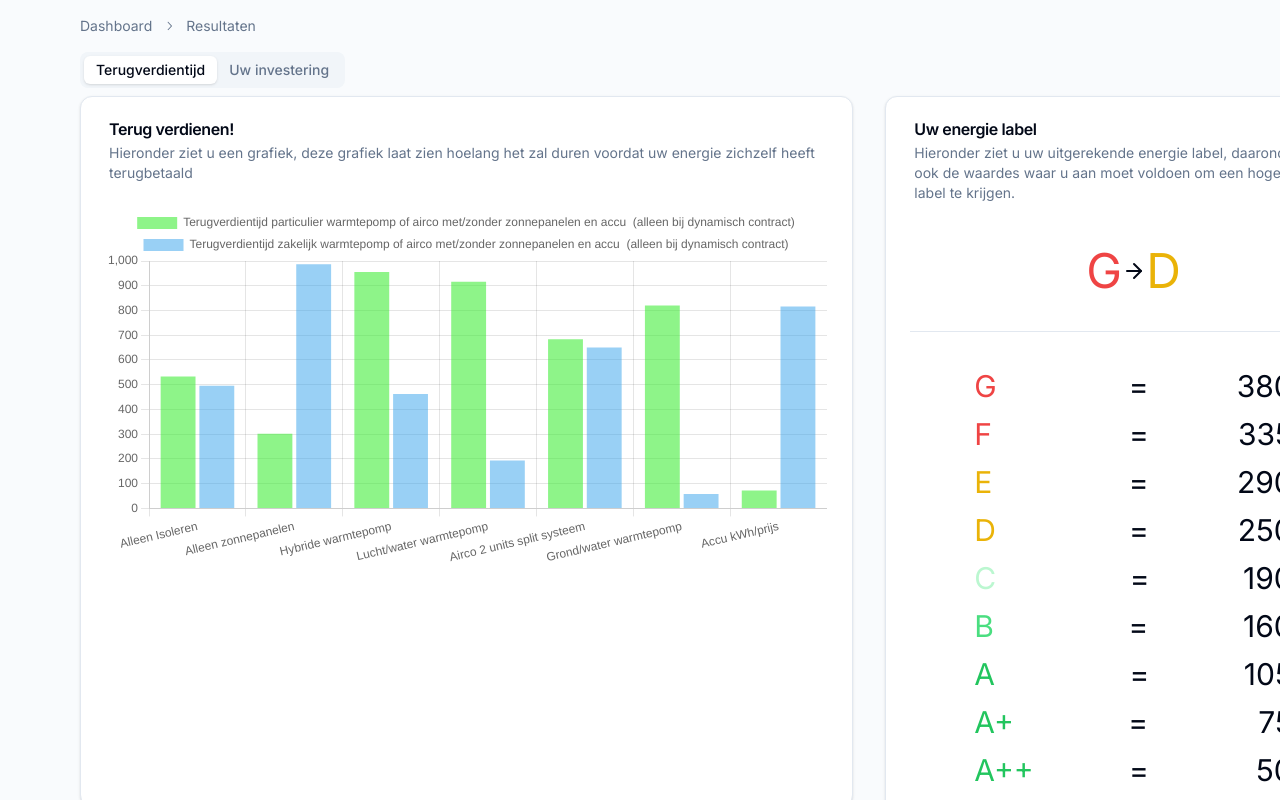
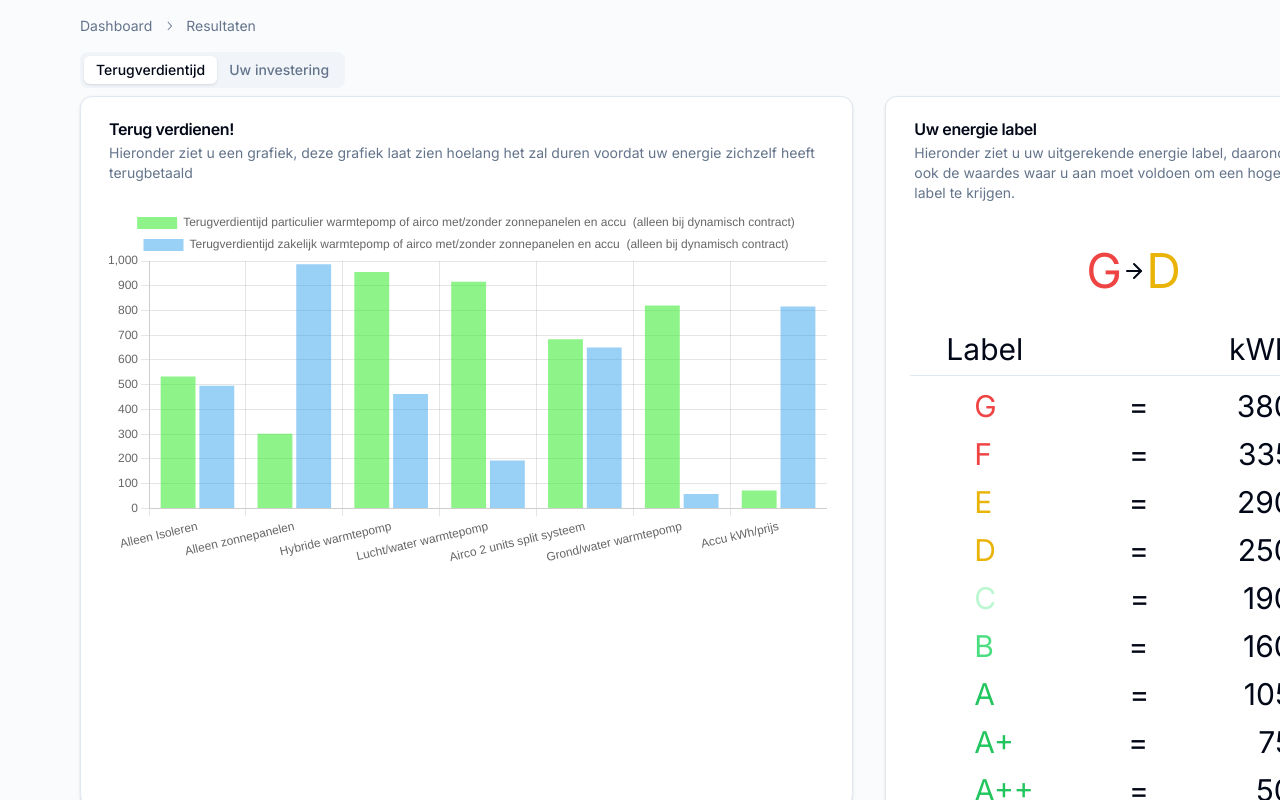
Before and after one commit to Bo-CIP/energietool-excel, a Next.js app: page /dashboard/resultaat in a window 1280 px wide. Shown: the top 800 px of the page. Built offline with nearby package versions, Linux system fonts and the light colour scheme.

Commit message:
De energielabel juist benoemd

```diff
--- a/components/resultaat.tsx
+++ b/components/resultaat.tsx
@@ -162,8 +162,12 @@ export default function Resultaat() {
                                     <h1 className="text-5xl mt-5"><ArrowRight /> </h1>
                                     <h1 className="text-5xl mt-5 mr-44 text-yellow-500">D</h1>
                                 </div>
-                                <Separator className="mt-5" />
                                 <div className="flex items-center justify-between mt-9">
+                                    <h1 className="text-3xl ml-9">Label</h1>
+                                    <h1 className="text-3xl mr-16">kWh</h1>
+                                    </div>
+                                    <Separator className="mt-2" />
+                                <div className="flex items-center justify-between mt-3">
                                     <h1 className="text-3xl ml-16 text-red-500">G</h1>
                                     <h1 className="text-3xl ml-11 text-center">=</h1>
                                     <h1 className="text-3xl mr-16">380</h1>
```
